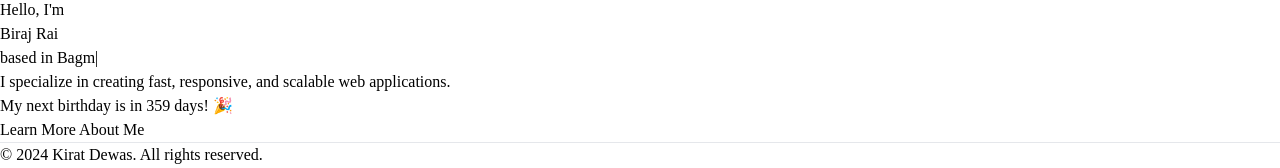
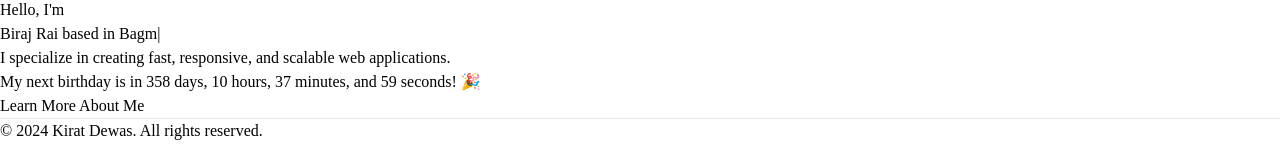
Before and after one commit to birajrai/personal-website, a Next.js app: page / in a window 1280 px wide. Shown: the part 518-686 px from the top of the page. Built offline with nearby package versions, Linux system fonts and the light colour scheme.

Commit message:
Update index.js

```diff
--- a/src/pages/index.js
+++ b/src/pages/index.js
@@ -1,9 +1,10 @@
 import Head from 'next/head';
 import Layout from '@/components/Layout';
 import { ReactTyped } from 'react-typed';
+import { useState, useEffect } from 'react';
 
-// Utility function to calculate days until next birthday
-const calculateDaysUntilBirthday = (birthDate) => {
+// Utility function to calculate time until next birthday
+const calculateTimeUntilBirthday = (birthDate) => {
     const today = new Date();
     const birthDateObj = new Date(birthDate);
 
@@ -15,13 +16,33 @@ const calculateDaysUntilBirthday = (birthDate) => {
         birthDateObj.setFullYear(today.getFullYear() + 1);
     }
 
-    const timeDifference = birthDateObj.getTime() - today.getTime();
-    return Math.ceil(timeDifference / (1000 * 3600 * 24));
+    const timeDifference = birthDateObj - today;
+
+    // Calculate days, hours, minutes, and seconds
+    const days = Math.floor(timeDifference / (1000 * 3600 * 24));
+    const hours = Math.floor((timeDifference % (1000 * 3600 * 24)) / (1000 * 3600));
+    const minutes = Math.floor((timeDifference % (1000 * 3600)) / (1000 * 60));
+    const seconds = Math.floor((timeDifference % (1000 * 60)) / 1000);
+
+    return { days, hours, minutes, seconds };
 };
 
 const Home = () => {
+    const [timeLeft, setTimeLeft] = useState(null);
+    const [isLoading, setIsLoading] = useState(true); // Track loading state for the countdown
     const birthDate = '2006-10-31'; // Your actual birthdate
-    const daysLeft = calculateDaysUntilBirthday(birthDate);
+
+    useEffect(() => {
+        // Update the time every second
+        const interval = setInterval(() => {
+            const time = calculateTimeUntilBirthday(birthDate);
+            setTimeLeft(time);
+            setIsLoading(false); // Set loading to false once time is calculated
+        }, 1000);
+
+        // Clear the interval on component unmount
+        return () => clearInterval(interval);
+    }, [birthDate]);
 
     return (
         <Layout>
@@ -49,8 +70,7 @@ const Home = () => {
                     <div className="flex flex-col items-center md:items-start text-center md:text-left space-y-4">
                         <span className="text-xs font-medium text-gray-600">Hello, I'm</span>
                         <h1 className="text-3xl md:text-4xl font-bold leading-tight">
-                            Biraj Rai
-                        </h1>
+                            Biraj Rai{" "}
                             <span className="text-gray-600">
                                 <ReactTyped
                                     strings={['a Software Developer', 'based in Bagmati, Nepal']}
@@ -60,11 +80,14 @@ const Home = () => {
                                     loop
                                 />
                             </span>
+                        </h1>
+                        {" "}
                         <p className="text-base text-gray-600 mb-4 max-w-lg mx-auto md:max-w-none">
                             I specialize in creating fast, responsive, and scalable web applications.
                         </p>
                         <p className="text-xs text-gray-600">
-                            My next birthday is in {daysLeft} days! 🎉
+                            {/* Only show loading for the countdown */}
+                            {isLoading ? 'My next birthday is in ...' : `My next birthday is in ${timeLeft.days} days, ${timeLeft.hours} hours, ${timeLeft.minutes} minutes, and ${timeLeft.seconds} seconds! 🎉`}
                         </p>
                         <a
                             href="/about"
```
Lines whose indentation alone changed are shown as unchanged.
